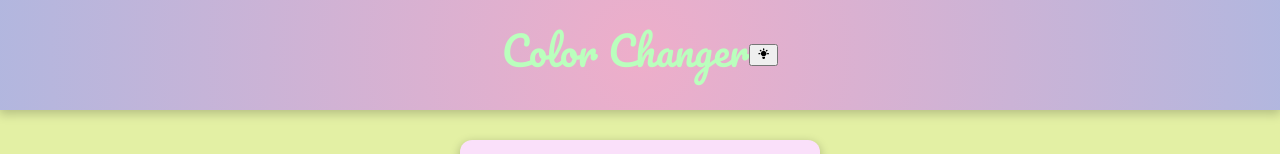
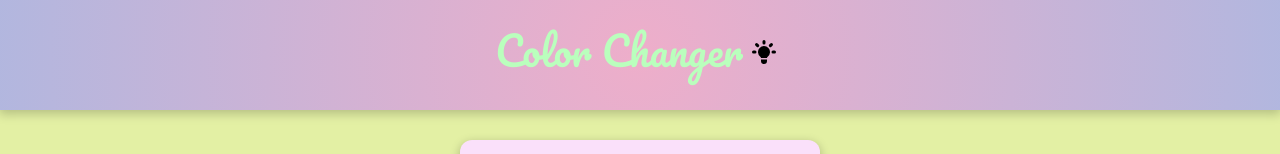
Before and after one commit to oisol/ColorChanger-React, a React (Create React App) app: page / in a window 1280 px wide. Shown: the top 154 px of the page. Built offline with nearby package versions, Linux system fonts and the light colour scheme; no server answers.

Commit message:
:lipstick: feat: Botao te tema estilizado

```diff
--- a/src/components/Header/Header.styles.tsx
+++ b/src/components/Header/Header.styles.tsx
@@ -34,5 +34,12 @@ export const Title = styled.h1`
         height: auto;
 
     }
+`
 
+export const Button = styled.button`
+    border: none;
+    background: none;
+    cursor: pointer;
+    font-size: 30px;
+    color: ${ ({ theme }) => theme.themeButton };
 `
--- a/src/components/Header/index.tsx
+++ b/src/components/Header/index.tsx
@@ -1,7 +1,7 @@
 import { MouseEventHandler } from 'react';
 import {HiLightBulb} from 'react-icons/hi';
 
-import { HeaderContainer, Title } from "./Header.styles";
+import { HeaderContainer, Title, Button } from "./Header.styles";
 
 interface HeaderProps {
     title: string
@@ -15,9 +15,9 @@ function Header({ title, funcTheme } : HeaderProps) {
             <Title >
                 { title }
             </Title>
-            <button onClick={funcTheme}>
+            <Button onClick={funcTheme}>
                 <HiLightBulb />
-            </button>
+            </Button>
         </HeaderContainer>
     )
 }
--- a/src/components/MainCard/MainCard.styles.tsx
+++ b/src/components/MainCard/MainCard.styles.tsx
@@ -75,7 +75,7 @@ export const ColorsContainer = styled.div`
 `
 
 export const Color = styled.p`
-    font-size: 22px;
+    font-size: 16px;
     font-weight: bold;
     cursor: pointer;
     color: ${ ({ theme }) => theme.mainColorsText };
--- a/src/components/UI/themes.ts
+++ b/src/components/UI/themes.ts
@@ -4,6 +4,7 @@ import {
     footerLight,
     headerBgLight,
     headerTextLight,
+    headerButtonLight,
     mainBgLight,
     mainTextLight,
     mainButtonLight,
@@ -13,11 +14,13 @@ import {
     mainColorsTextLight,
     bodyBglight,
 
+
     // Dark
     iconDark,
     footerDark,
     headerBgDark,
     headerTextDark,
+    headerButtonDark,
     mainBgDark,
     mainTextDark,
     mainButtonDark,
@@ -45,6 +48,7 @@ import {
     mainColorsContainer: mainColorsContainerLight,
     mainColorsText: mainColorsTextLight,
     bodyBg: bodyBglight,
+    themeButton: headerButtonLight,
  }
 
  export const darkTheme = {
@@ -64,4 +68,5 @@ import {
     mainColorsContainer: mainColorsContainerDark,
     mainColorsText: mainColorsTextDark,
     bodyBg: bodyBgDark,
+    themeButton: headerButtonDark,
  }
--- a/src/components/UI/variables.ts
+++ b/src/components/UI/variables.ts
@@ -6,6 +6,7 @@
     // Header
     export const headerBgLight = 'radial-gradient(circle, rgba(238,174,202,1) 0%, rgba(148,187,233,1) 150%);'
     export const headerTextLight = '#BAFFBD'
+    export const headerButtonLight = '#000000'
     // MainCard
     export const mainBgLight = '#fae0fa'
     export const mainTextLight = '#5dbb87'
@@ -27,6 +28,7 @@
     // Header
     export const headerBgDark = '#353535'
     export const headerTextDark = '#cbcbcb'
+    export const headerButtonDark = '#ffffff'
     // MainCard
     export const mainBgDark = '#666666'
     export const mainTextDark = '#e7e7e7'
```
